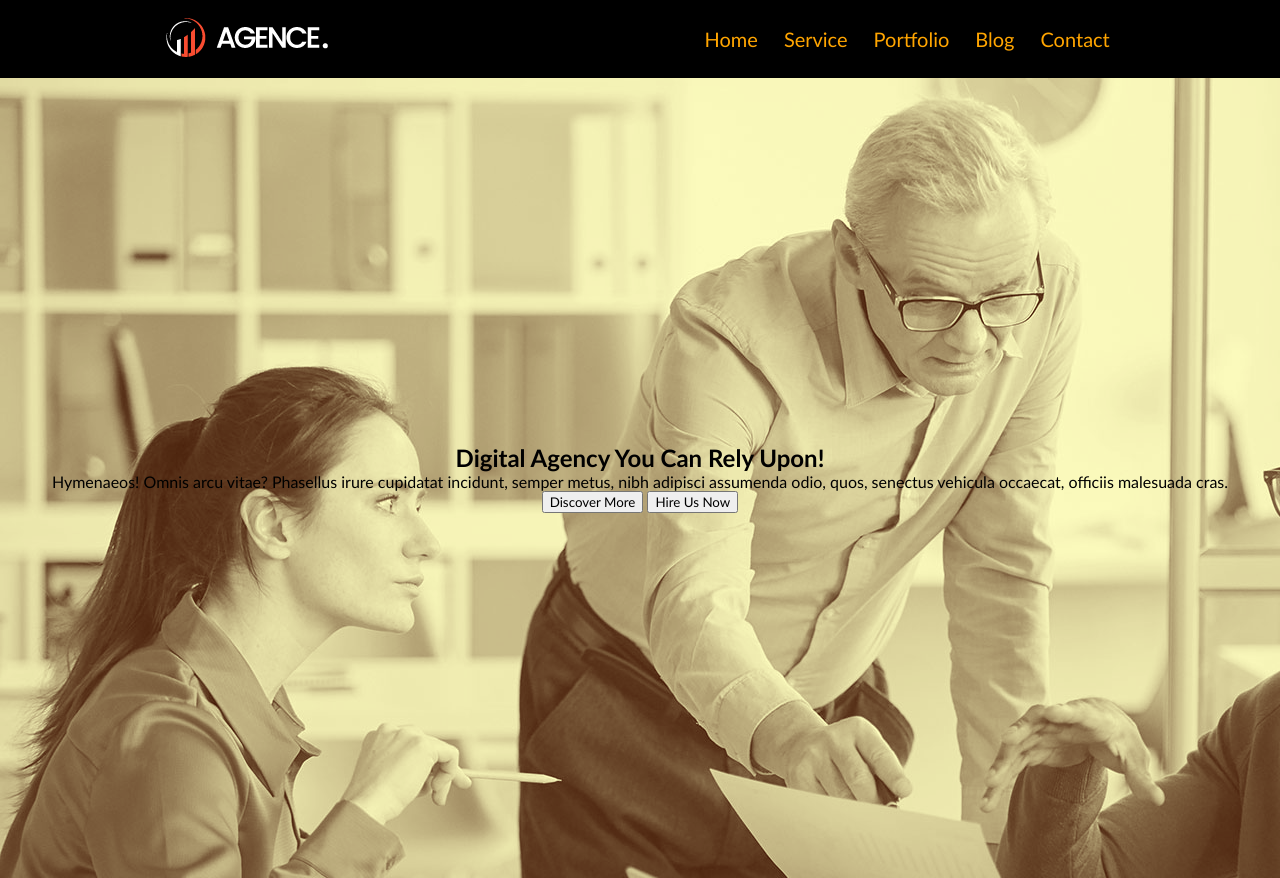
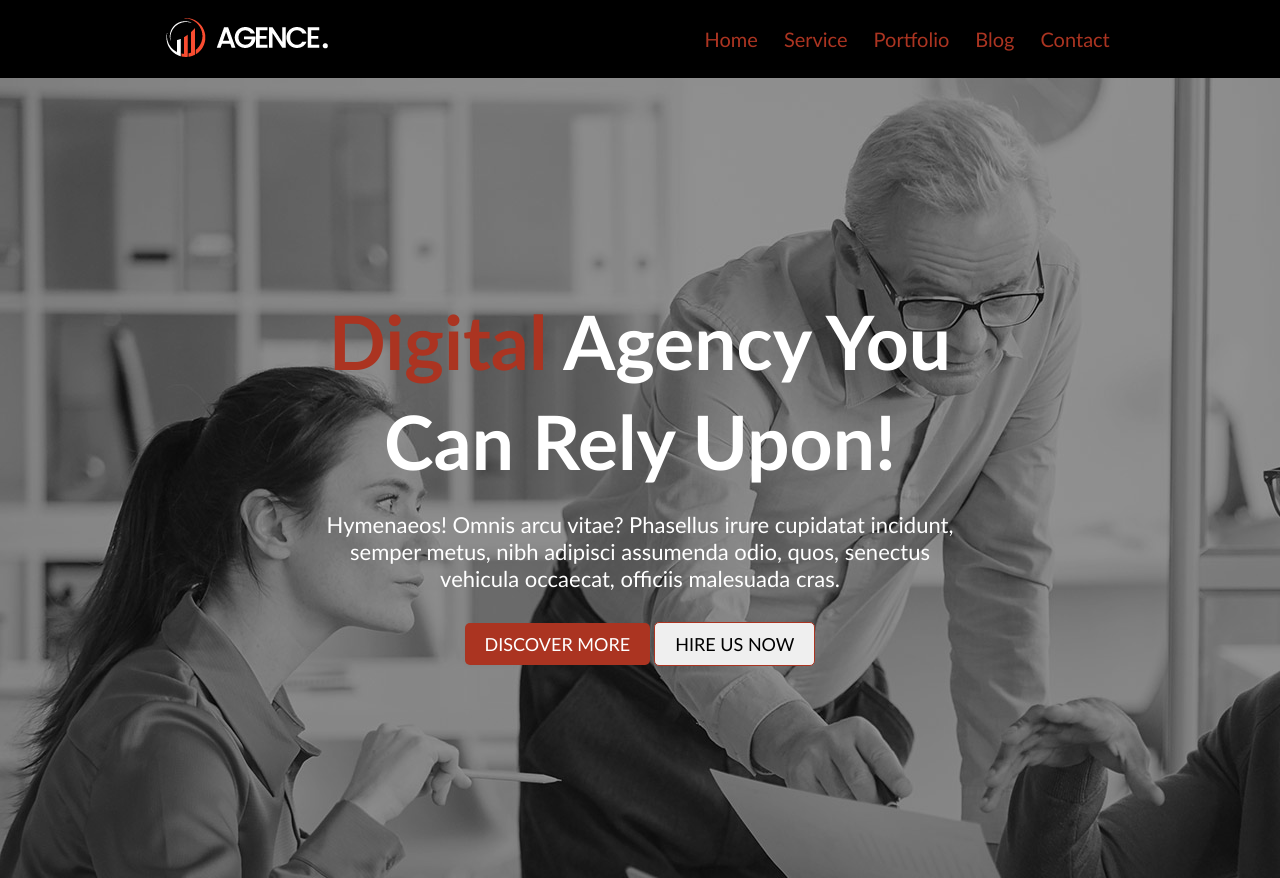
Before and after one commit to mahamudulhasan-me/Digital-Agency, a plain HTML site: page index.html in a window 1280 px wide. Drawn offline with Linux system fonts and the light colour scheme.

Commit message:
banner section complete

```diff
--- a/css/style.css
+++ b/css/style.css
@@ -5,7 +5,30 @@
 }
 
 /* Common Style CSS */
-
+.primary-clr {
+  color: #ab3421;
+}
+p {
+  font-size: 18px;
+}
+.primary-btn {
+  padding: 10px 20px;
+  font-size: 18px;
+  border: none;
+  border-radius: 5px;
+  text-transform: uppercase;
+  background-color: #ab3421;
+  color: #ffffff;
+}
+.primary-btn2 {
+  padding: 10px 20px;
+  font-size: 18px;
+  border: 1px solid #ab3421;
+  border-radius: 5px;
+  text-transform: uppercase;
+  background-color: #ffffff
+  color: #ab3421
+}
 /* Header Style Start  */
 
 /* nav style css */
@@ -21,11 +44,9 @@ nav {
   list-style: none;
   gap: 10px;
 }
-.menu ul li {
-}
 .menu ul li a {
   text-decoration: none;
-  color: #ffa500;
+  color: #ab3421;
   font-size: 20px;
   font-weight: 500;
   padding: 8px;
@@ -34,10 +55,21 @@ nav {
 /* Banner Section Style CSS */
 .banner-section {
   height: 100vh;
-  background: url(../images/background.jpg), rgba(255, 166, 0, 0.247);
+  background: url(../images/background.jpg), rgba(0, 0, 0, 0.425);
   background-blend-mode: overlay;
   display: flex;
   justify-content: center;
   align-items: center;
   text-align: center;
+  color: #ffffff;
 }
+.banner-title h1 {
+  font-size: 75px;
+  font-weight: 700;
+  line-height: 100px;
+}
+.banner-title p {
+  width: 50%;
+  margin: 20px auto 30px;
+  font-size: 22px;
+}
--- a/index.html
+++ b/index.html
@@ -27,15 +27,18 @@
       <!-- Banner Section Start  -->
       <section class="banner-section">
         <div class="banner-title">
-          <h1>Digital Agency You Can Rely Upon!</h1>
+          <h1>
+            <span class="primary-clr">Digital</span> Agency You <br />
+            Can Rely Upon!
+          </h1>
           <p>
             Hymenaeos! Omnis arcu vitae? Phasellus irure cupidatat incidunt,
             semper metus, nibh adipisci assumenda odio, quos, senectus vehicula
             occaecat, officiis malesuada cras.
           </p>
           <div class="banner-btn">
-            <button>Discover More</button>
-            <button>Hire Us Now</button>
+            <button class="primary-btn">Discover More</button>
+            <button class="primary-btn2">Hire Us Now</button>
           </div>
         </div>
       </section>
```
